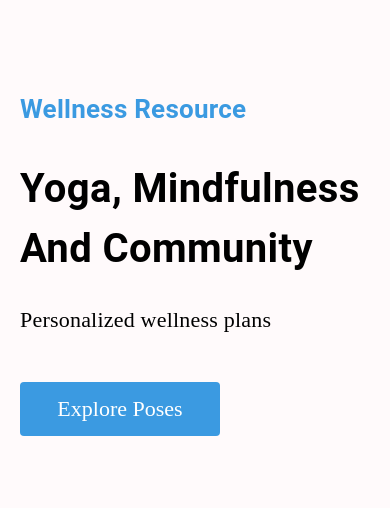
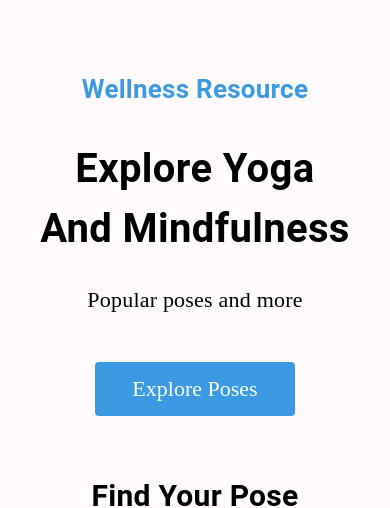
Before and after one commit to jkol7/lotus-io, a React (Create React App) app: page / in a window 390 px wide. Shown: the part 124-632 px from the top of the page. Built offline with nearby package versions, Linux system fonts and the light colour scheme; no server answers.

Commit message:
Fixed mobile alignment of homepage

```diff
--- a/src/components/Footer.js
+++ b/src/components/Footer.js
@@ -5,7 +5,7 @@ import Logo from '../assets/images/lotusiobottomlogo.png'
 const Footer = () => (
   <Box mt="80px" bgcolor="#FFF3F4">
     <Stack gap="40px" sx={{ alignItems: 'center' }} flexWrap="wrap" px="40px" pt="24px">
-      <img src={Logo} alt="logo" style={{ width: '159px', height: '150px' }} />
+      <img src={Logo} alt="logo" style={{ width: '145px', height: '150px' }} />
     </Stack>
   </Box>
 );
--- a/src/components/HeroBanner.js
+++ b/src/components/HeroBanner.js
@@ -7,19 +7,23 @@ const HeroBanner = () => (
     <Box
       sx={{ mt: { lg: '212px', xs: '70px' },
       ml: { sm: '50px' } }}
-      position="relative" p="20px"
+      position={{ lg: "relative", sm: "static", xs: "static" }}
+      display= {{ lg: "block", sm: "flex", xs: "flex" }}
+      flexDirection= {{ sm: "column", xs: "column "}}
+      alignItems= {{ sm: "center ", xs: "center "}}
     >
     <Typography color="#3B9AE1" fontWeight="600" fontSize="26px">Wellness Resource</Typography>
     <Typography
       fontWeight={700}
       sx={{ fontSize: { lg: '44px', xs: '40px' } }}
       mb="23px" mt="30px"
+      textAlign={{ xl: "left", lg: "left", sm: "center", xs: "center"}}
     >
-        Yoga, Mindfulness <br />
-        And Community
+        Explore Yoga <br />
+        And Mindfulness
     </Typography>
     <Typography fontSize="22px" fontFamily="Alegreya" lineHeight="35px">
-      Personalized wellness plans
+      Popular poses and more
     </Typography>
     <Stack>
         <a href="#exercises"
--- a/src/components/PoseVideos.js
+++ b/src/components/PoseVideos.js
@@ -6,7 +6,7 @@ const PoseVideos = ({ poseVideos, name}) => {
   return (
     <Box sx={{ marginTop: { lg: '0px', xs: '20px' } }} p="20px">
 <Typography sx={{ fontSize: { lg: '44px', xs: '25px' } }} fontWeight={700} color="#000" mb="33px">
-        Watch <span style={{ color: '#FF2625', textTransform: 'capitalize' }}>{name}</span> videos
+        Watch <span style={{ color: '#3B9AE1', textTransform: 'capitalize' }}>{name}</span> videos
       </Typography>
     <Stack sx={{ flexDirection: { lg: 'row' }, gap: { lg: '110px', xs: '0px' } }} justifyContent="flex-start" flexWrap="wrap" alignItems="center">
     {poseVideos?.slice(0, 6)?.map((item, index) => (
--- a/src/styles.css
+++ b/src/styles.css
@@ -138,19 +138,16 @@ body {
       display: none;
     }
 
-    .exercise-card {
-      width: 320px;
-    }
-
-    .exercise-video {
-      width: 320px;
-      height: 300px;
-    }
-
   }
 
-  @media screen and (max-width:400px) {
-    .exercise-card {
-      width: 280px;
+  @media screen and (max-width:700px) {
+
+    .hero-box-mobile {
+      display: flex;
+      padding: 0;
+      flex-direction: center;
+      justify-content: center;
+     background-color: red;  }
+
+
     }
-  }
```
